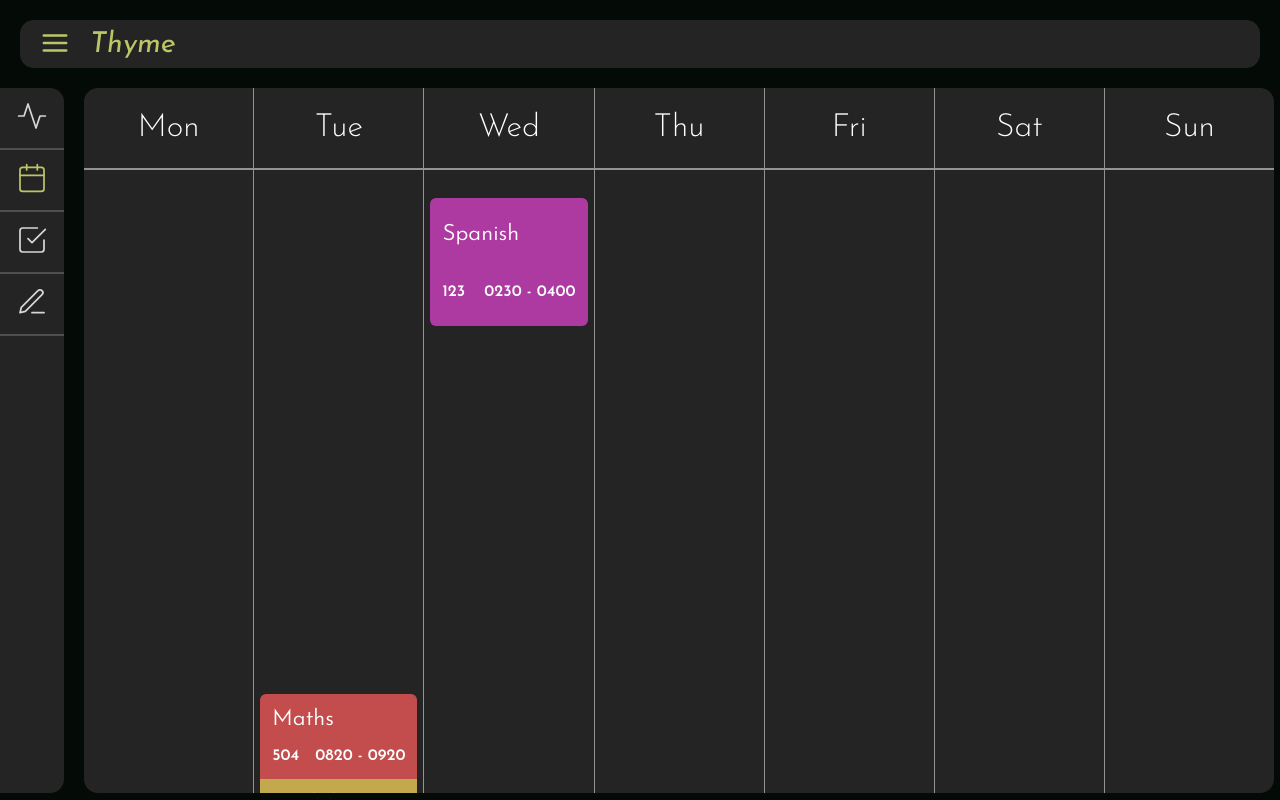
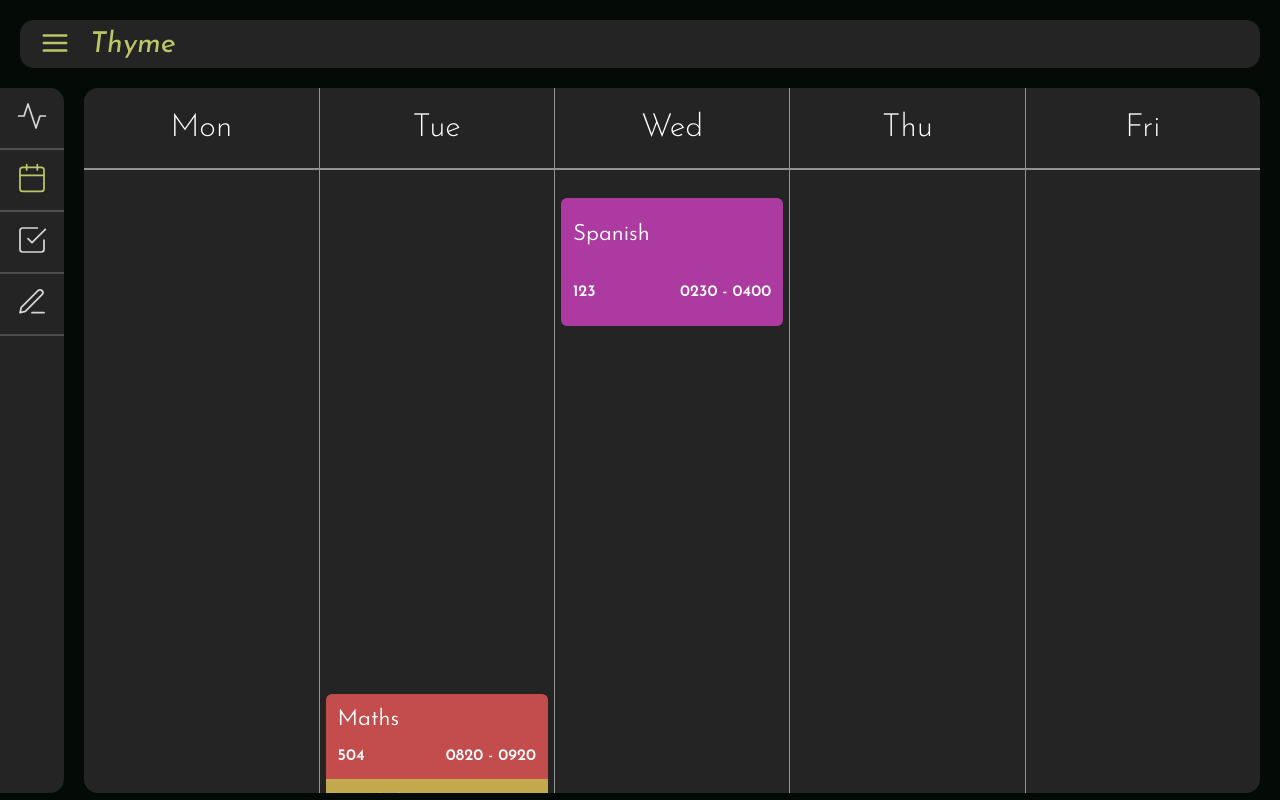
Before and after one commit to xjarlie/thyme, a React (Create React App) app in the folder client/: page /timetable in a window 1280 px wide. Built offline with nearby package versions, Linux system fonts and the light colour scheme.

Commit message:
fix mobile active day

```diff
--- a/client/src/Components/Pages/Timetable/Week.js
+++ b/client/src/Components/Pages/Timetable/Week.js
@@ -102,7 +102,7 @@ class Week extends React.Component {
                 startTime: "1430",
                 endTime: "1530",
                 room: "401",
-                day: 6
+                day: 4
             }
         ];
 
@@ -111,11 +111,18 @@ class Week extends React.Component {
             if (events[i].day > highestDay) highestDay = events[i].day;
         }
 
+        let currentDay = (new Date(Date.now())).getDay() - 1;
+        if (currentDay === -1) currentDay = 6;
+
+        let activeDay = currentDay;
+        if (activeDay > highestDay) activeDay = 0;
+
         this.state = {
             data,
             subjects,
             events,
-            numDays: highestDay
+            numDays: highestDay,
+            activeDay
         }
 
     }
@@ -130,8 +137,7 @@ class Week extends React.Component {
 
         const hourlyHeight = 85;
         const offsetHours = (Number(events[0].startTime) - 60).toString().padStart(4, '0');
-        let currentDay = (new Date(Date.now())).getDay() - 1;
-        if (currentDay === -1) currentDay = 6;
+
 
 
 
@@ -143,7 +149,9 @@ class Week extends React.Component {
 
                         Object.entries(data).map(([key, value]) => {
                             if (key <= highestDay) {
-                                return <DayHeader key={`${value.dayName}-header`} currentDay={currentDay} dayName={value.dayName} dayNumber={key} number={key} />
+                                return <DayHeader key={`${value.dayName}-header`} currentDay={this.state.activeDay} dayName={value.dayName} dayNumber={key} number={key} />
+                            } else {
+                                return false;
                             }
 
                         })
@@ -155,7 +163,9 @@ class Week extends React.Component {
                             const dayEvents = events.filter(o => o.day === Number(key));
 
                             if (key <= highestDay) {
-                                return <DayContent key={`${value.dayName}-content`} currentDay={currentDay} dayName={value.dayName} events={dayEvents} subjects={subjects} number={key} height={hourlyHeight * 24} offset={offsetHours} />
+                                return <DayContent key={`${value.dayName}-content`} currentDay={this.state.activeDay} dayName={value.dayName} events={dayEvents} subjects={subjects} number={key} height={hourlyHeight * 24} offset={offsetHours} />
+                            } else {
+                                return false;
                             }
 
                         })
```
